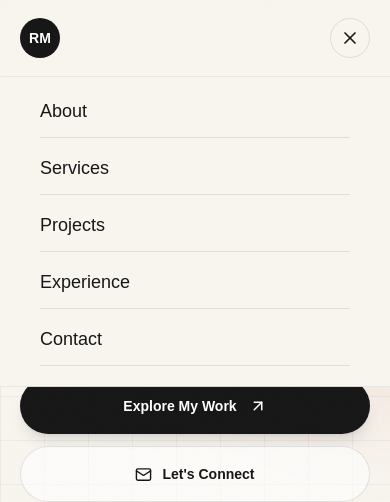
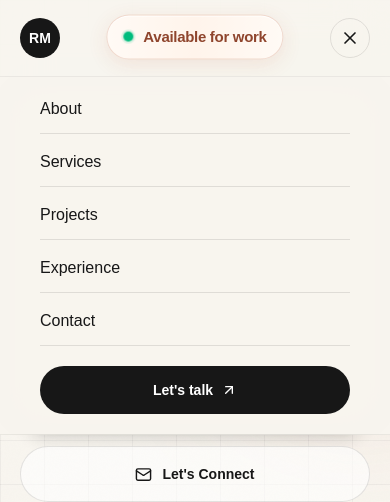
Before and after one commit to 1mishrarajat/Rajat-Mishra-NextJS-Portfolio, a Next.js app: page / in a window 390 px wide. Both pictures are taken after a click on the button 350 px from the left and 38 px from the top of the page. Shown: the top 502 px of the page. Built offline with nearby package versions, Linux system fonts and the light colour scheme.

Commit message:
Improve header code

```diff
--- a/components/Navbar.js
+++ b/components/Navbar.js
@@ -1,67 +1,159 @@
 "use client";
 
-import { ArrowUpRight, Check, ChevronLeft, ChevronRight, ArrowLeft, ArrowRight, Code2, ExternalLink, Github, Layers3, Mail, Menu, Sparkles, X } from "lucide-react";
+import { ArrowUpRight, Menu, X } from "lucide-react";
 import { useState } from "react";
-
 
 export default function Navbar() {
   const [menuOpen, setMenuOpen] = useState(false);
+
+  const navItems = ["About", "Services", "Projects", "Experience", "Contact"];
+
   return (
-      <header className="fixed left-0 right-0 top-0 z-50 border-b border-black/5 bg-[#f8f5ef]/85 backdrop-blur-xl">
-        <div className="container-page flex h-[76px] items-center justify-between">
-          <a href="/" className="group flex items-center gap-3">
-            <span className="grid h-10 w-10 place-items-center rounded-full bg-[#171717] text-sm font-bold text-white">
+    <header className="fixed left-0 right-0 top-0 z-50 border-b border-black/5 bg-[#f8f5ef]/90 backdrop-blur-xl">
+      <div className="container-page relative flex h-[76px] items-center justify-between">
+
+        {/* Logo */}
+        <a href="/" className="group z-10 flex shrink-0 items-center gap-3">
+          <span className="grid h-10 w-10 place-items-center rounded-full bg-[#171717] text-sm font-bold text-white transition-transform duration-300 group-hover:rotate-6">
             RM
           </span>
-            <span className="hidden text-sm font-semibold tracking-tight sm:block">
+          <span className="hidden text-sm font-semibold tracking-tight text-[#171717] sm:block">
             Rajat Mishra
           </span>
         </a>
 
+        {/* Desktop Navigation */}
         <nav className="hidden items-center gap-8 text-sm font-medium md:flex">
-            {["About", "Services", "Projects", "Experience", "Contact"].map((item) => (
+          {navItems.map((item) => (
             <a
               key={item}
               href={`/${item.toLowerCase()}`}
-                className="transition-opacity hover:opacity-50"
+              className="transition-colors duration-300 hover:text-[#b65c3a]"
             >
               {item}
             </a>
           ))}
         </nav>
 
+        {/* Desktop CTA */}
         <a
           href="/contact"
-            className="hidden items-center gap-2 rounded-full bg-[#171717] px-5 py-3 text-sm font-semibold text-white transition-transform hover:-translate-y-0.5 md:flex"
+          className="hidden items-center gap-2 rounded-full bg-[#171717] px-5 py-3 text-sm font-semibold text-white transition-all duration-300 hover:-translate-y-0.5 hover:bg-[#b65c3a] md:flex"
         >
-            Let&apos;s talk <ArrowUpRight size={16} />
+          Let's talk
+          <ArrowUpRight size={16} />
         </a>
 
+        {/* Centered Animated Badge — Mobile Only */}
+        <div className="absolute left-1/2 top-1/2 z-0 -translate-x-1/2 -translate-y-1/2 md:hidden">
+          <div className="available-badge group relative inline-flex items-center gap-2.5 whitespace-nowrap rounded-full border border-[#b65c3a]/20 bg-gradient-to-r from-[#fffaf5] via-[#fff4eb] to-[#fffaf5] px-4 py-2.5 shadow-[0_5px_20px_rgba(182,92,58,0.12),inset_0_1px_0_rgba(255,255,255,0.9)] transition-all duration-300 hover:-translate-y-0.5 hover:border-[#b65c3a]/40 hover:shadow-[0_8px_28px_rgba(182,92,58,0.20)]">
+
+            {/* Animated status indicator */}
+            <span className="relative flex h-2.5 w-2.5 shrink-0">
+              <span className="absolute inset-0 animate-ping rounded-full bg-emerald-500/50" />
+              <span className="relative h-2.5 w-2.5 rounded-full bg-emerald-500 ring-2 ring-emerald-500/15" />
+            </span>
+
+            <span className="text-[15px] font-semibold tracking-[-0.02em] text-[#8f452d]">
+              Available for work
+            </span>
+
+            {/* Subtle animated shine */}
+            <span className="pointer-events-none absolute inset-0 overflow-hidden rounded-full">
+              <span className="badge-shine absolute -left-1/2 top-0 h-full w-1/3 skew-x-[-20deg] bg-gradient-to-r from-transparent via-white/70 to-transparent" />
+            </span>
+          </div>
+        </div>
+
+        {/* Mobile Menu Button */}
         <button
-            aria-label="Toggle navigation"
+          type="button"
+          aria-label={menuOpen ? "Close navigation" : "Open navigation"}
+          aria-expanded={menuOpen}
           onClick={() => setMenuOpen(!menuOpen)}
-            className="grid h-10 w-10 place-items-center rounded-full border border-black/10 md:hidden"
+          className="z-10 grid h-10 w-10 shrink-0 place-items-center rounded-full border border-black/10 text-[#171717] transition-colors duration-300 hover:bg-[#eee5da] md:hidden"
         >
           {menuOpen ? <X size={20} /> : <Menu size={20} />}
         </button>
       </div>
 
+      {/* Mobile Dropdown */}
       {menuOpen && (
-          <div className="border-t border-black/5 bg-[#f8f5ef] px-5 py-5 md:hidden">
-            <nav className="container-page flex flex-col gap-4 text-lg">
-              {["About", "Services", "Projects", "Experience", "Contact"].map((item) => (
+        <div className="animate-menu border-t border-black/5 bg-[#f8f5ef]/95 px-5 py-5 backdrop-blur-xl md:hidden">
+          <nav aria-label="Mobile navigation" className="container-page flex flex-col gap-4 text-base">
+            {navItems.map((item) => (
               <a
                 key={item}
                 onClick={() => setMenuOpen(false)}
                 href={`/${item.toLowerCase()}`}
-                  className="border-b border-black/10 pb-3"
+                className="border-b border-black/10 pb-3 transition-colors duration-300 hover:text-[#b65c3a]"
               >
                 {item}
               </a>
             ))}
+
+            <a
+              href="/contact"
+              onClick={() => setMenuOpen(false)}
+              className="mt-1 inline-flex items-center justify-center gap-2 rounded-full bg-[#171717] px-5 py-3.5 text-sm font-semibold text-white transition-colors hover:bg-[#b65c3a]"
+            >
+              Let's talk <ArrowUpRight size={16} />
+            </a>
           </nav>
         </div>
       )}
+
+      {/* Badge & menu animations */}
+      <style jsx>{`
+        .available-badge {
+          animation: badge-float 3.5s ease-in-out infinite;
+        }
+
+        .badge-shine {
+          animation: badge-shine 4s ease-in-out infinite;
+        }
+
+        .animate-menu {
+          animation: menu-enter 0.25s ease-out both;
+        }
+
+        @keyframes badge-float {
+          0%, 100% {
+            transform: translateY(0);
+          }
+          50% {
+            transform: translateY(-3px);
+          }
+        }
+
+        @keyframes badge-shine {
+          0%, 65%, 100% {
+            left: -50%;
+          }
+          35% {
+            left: 130%;
+          }
+        }
+
+        @keyframes menu-enter {
+          from {
+            opacity: 0;
+            transform: translateY(-8px);
+          }
+          to {
+            opacity: 1;
+            transform: translateY(0);
+          }
+        }
+
+        @media (prefers-reduced-motion: reduce) {
+          .available-badge,
+          .badge-shine,
+          .animate-menu {
+            animation: none;
+          }
+        }
+      `}</style>
     </header>
   );
 }
```
Lines whose indentation alone changed are shown as unchanged.
